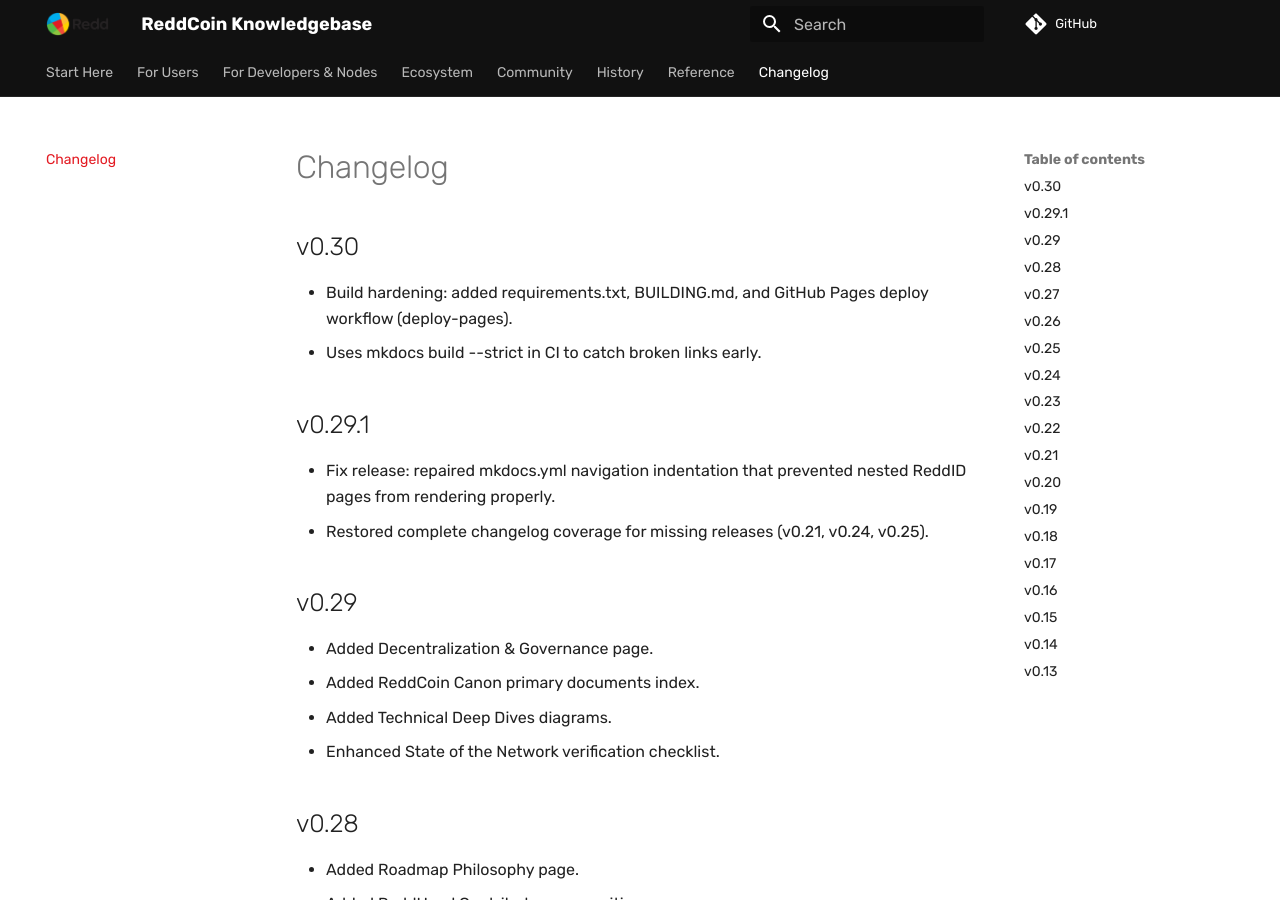
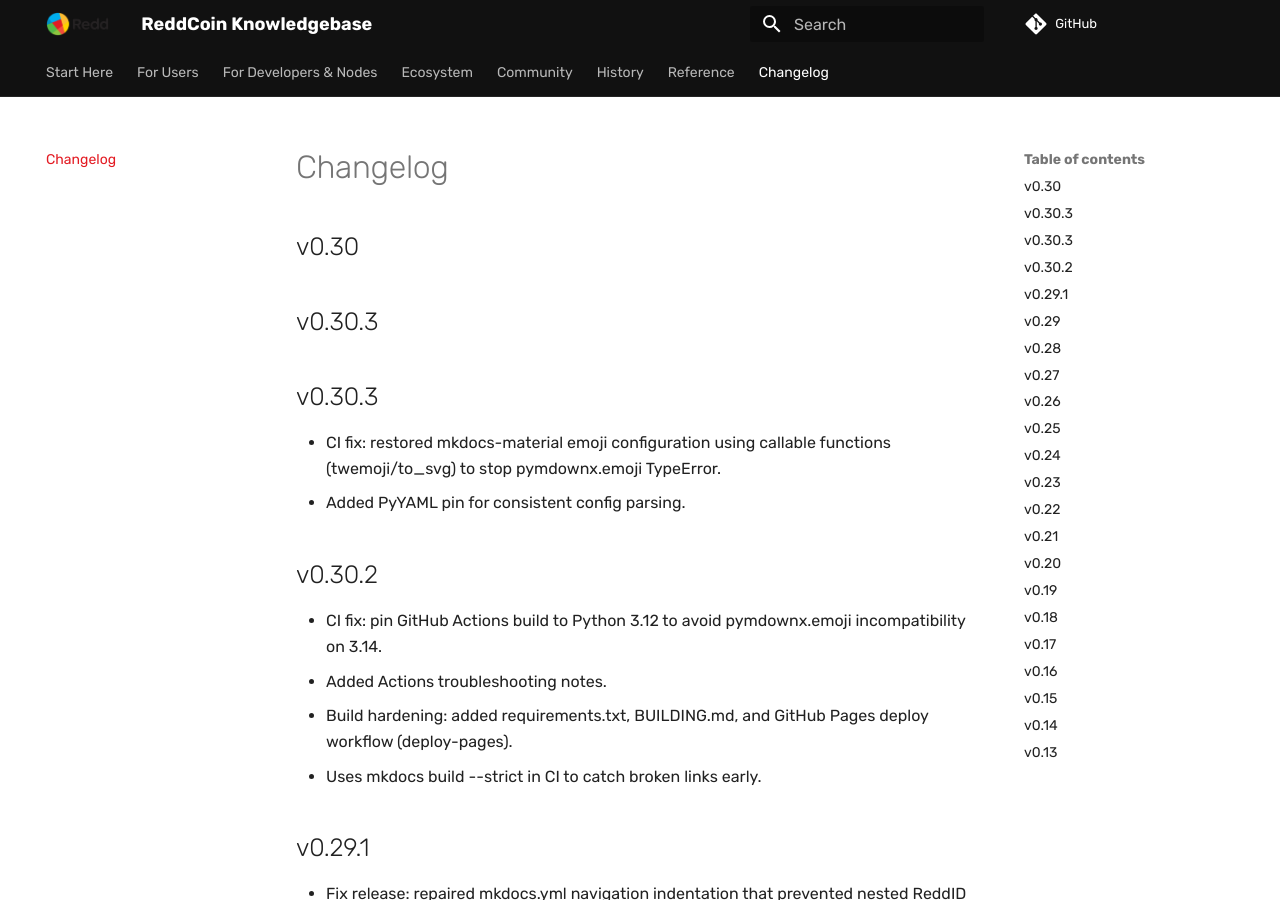
Before and after one commit to reddcoin-project/knowledgebase, an MkDocs documentation site: the page built from docs/changelog.md, in a window 1280 px wide and 900 px high. Built offline with MkDocs 1.6.1 and Material for MkDocs 9.7.7, drawn with Linux system fonts in a browser that asks for light colours.

```diff
--- a/docs/changelog.md
+++ b/docs/changelog.md
@@ -1,6 +1,16 @@
 # Changelog
 
 ## v0.30
+## v0.30.3
+
+## v0.30.3
+- CI fix: restored mkdocs-material emoji configuration using callable functions (twemoji/to_svg) to stop pymdownx.emoji TypeError.
+- Added PyYAML pin for consistent config parsing.
+
+## v0.30.2
+- CI fix: pin GitHub Actions build to Python 3.12 to avoid pymdownx.emoji incompatibility on 3.14.
+- Added Actions troubleshooting notes.
+
 - Build hardening: added requirements.txt, BUILDING.md, and GitHub Pages deploy workflow (deploy-pages).
 - Uses mkdocs build --strict in CI to catch broken links early.
 
--- a/mkdocs.yml
+++ b/mkdocs.yml
@@ -40,8 +40,8 @@ markdown_extensions:
 - toc:
     permalink: true
 - pymdownx.emoji:
-    emoji_index: material.extensions.emoji.twemoji
-    emoji_generator: material.extensions.emoji.to_svg
+    emoji_index: !!python/name:material.extensions.emoji.twemoji
+    emoji_generator: !!python/name:material.extensions.emoji.to_svg
 nav:
   - Start Here:
       - Home: index.md
--- a/requirements.txt
+++ b/requirements.txt
@@ -1,3 +1,4 @@
 mkdocs>=1.5.3,<2.0
 mkdocs-material>=9.5.0,<10.0
 pymdown-extensions>=10.7,<11.0
+PyYAML>=6.0.1,<7.0
```
Also changed, not shown: BUILDING.md (+8 -0 lines), CHANGELOG.md (+10 -0 lines), 1 other file.
